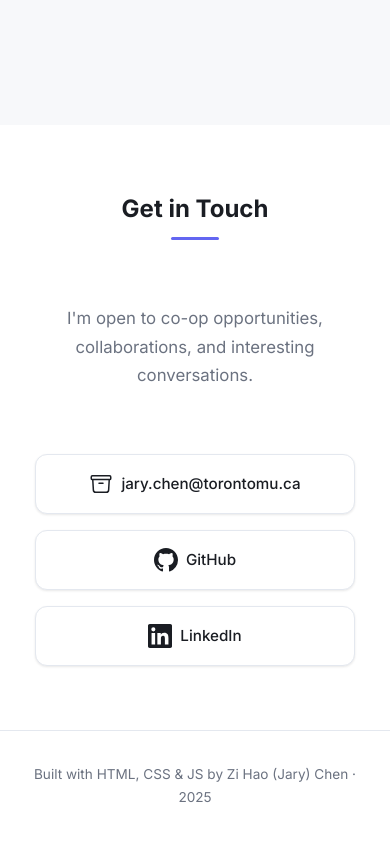
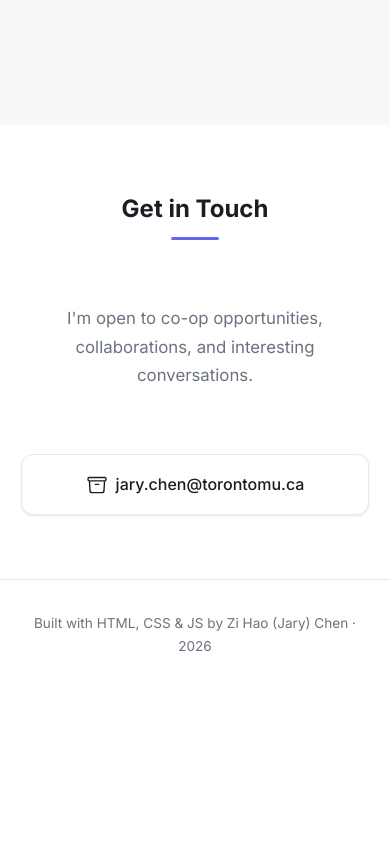
Before and after one commit to jary-c30/Experience-Portfolio, a website: page portfolio/index.html in a window 390 px wide. Shown: the part 5939-6780 px from the top of the page. After the commit the page ends 6629 px from the top, so only its background shows below. Drawn offline with Linux system fonts and the light colour scheme.

Commit message:
Add contact email link, dark mode toggle, and simplify backend

```diff
--- a/portfolio/index.html
+++ b/portfolio/index.html
@@ -70,7 +70,7 @@
       <!-- Social links with inline SVG icons (no image files needed) -->
       <div class="hero-links">
         <!-- TODO: Replace # with your actual GitHub profile URL -->
-        <a href="#" class="social-link" target="_blank" rel="noopener" id="github-link">
+        <a href="https://github.com/jary-c30" class="social-link" target="_blank" rel="noopener" id="github-link">
           <!-- SVG is scalable vector graphics — crisp at any size, no pixelation -->
           <svg viewBox="0 0 24 24" fill="currentColor" width="22" height="22">
             <path d="M12 0C5.37 0 0 5.37 0 12c0 5.31 3.435 9.795 8.205 11.385.6.105.825-.255.825-.57 0-.285-.015-1.23-.015-2.235-3.015.555-3.795-.735-4.035-1.41-.135-.345-.72-1.41-1.23-1.695-.42-.225-1.02-.78-.015-.795.945-.015 1.62.87 1.845 1.23 1.08 1.815 2.805 1.305 3.495.99.105-.78.42-1.305.765-1.605-2.67-.3-5.46-1.335-5.46-5.925 0-1.305.465-2.385 1.23-3.225-.12-.3-.54-1.53.12-3.18 0 0 1.005-.315 3.3 1.23.96-.27 1.98-.405 3-.405s2.04.135 3 .405c2.295-1.56 3.3-1.23 3.3-1.23.66 1.65.24 2.88.12 3.18.765.84 1.23 1.905 1.23 3.225 0 4.605-2.805 5.625-5.475 5.925.435.375.81 1.095.81 2.22 0 1.605-.015 2.895-.015 3.3 0 .315.225.69.825.57A12.02 12.02 0 0 0 24 12c0-6.63-5.37-12-12-12z"/>
@@ -78,7 +78,7 @@
           GitHub
         </a>
         <!-- TODO: Replace # with your actual LinkedIn profile URL -->
-        <a href="#" class="social-link" target="_blank" rel="noopener" id="linkedin-link">
+        <a href="https://www.linkedin.com/in/zi-hao-chen-7a8487322" class="social-link" target="_blank" rel="noopener" id="linkedin-link">
           <svg viewBox="0 0 24 24" fill="currentColor" width="22" height="22">
             <path d="M20.447 20.452h-3.554v-5.569c0-1.328-.027-3.037-1.852-3.037-1.853 0-2.136 1.445-2.136 2.939v5.667H9.351V9h3.414v1.561h.046c.477-.9 1.637-1.85 3.37-1.85 3.601 0 4.267 2.37 4.267 5.455v6.286zM5.337 7.433a2.062 2.062 0 0 1-2.063-2.065 2.064 2.064 0 1 1 2.063 2.065zm1.782 13.019H3.555V9h3.564v11.452zM22.225 0H1.771C.792 0 0 .774 0 1.729v20.542C0 23.227.792 24 1.771 24h20.451C23.2 24 24 23.227 24 22.271V1.729C24 .774 23.2 0 22.222 0h.003z"/>
           </svg>
@@ -304,30 +304,13 @@
       <h2 class="section-title">Get in Touch</h2>
       <p class="contact-sub">I'm open to co-op opportunities, collaborations, and interesting conversations.</p>
 
-      <!-- Contact cards — flex row on desktop, stack on mobile -->
-      <div class="contact-cards">
-        <!-- Email link — mailto: opens the default email app -->
-        <a href="mailto:jary.chen@torontomu.ca" class="contact-card">
-          <svg xmlns="http://www.w3.org/2000/svg" fill="none" viewBox="0 0 24 24" stroke-width="1.5" stroke="currentColor" width="24" height="24">
+      <!-- Clickable email link — mailto: opens the visitor's default email app -->
+      <div class="contact-email-wrap">
+        <a href="mailto:jary.chen@torontomu.ca" class="contact-email-link">
+          <svg xmlns="http://www.w3.org/2000/svg" fill="none" viewBox="0 0 24 24" stroke-width="1.5" stroke="currentColor" width="22" height="22">
             <path stroke-linecap="round" stroke-linejoin="round" d="m20.25 7.5-.625 10.632a2.25 2.25 0 0 1-2.247 2.118H6.622a2.25 2.25 0 0 1-2.247-2.118L3.75 7.5M10 11.25h4M3.375 7.5h17.25c.621 0 1.125-.504 1.125-1.125v-1.5c0-.621-.504-1.125-1.125-1.125H3.375c-.621 0-1.125.504-1.125 1.125v1.5c0 .621.504 1.125 1.125 1.125Z" />
           </svg>
           jary.chen@torontomu.ca
-        </a>
-
-        <!-- TODO: Replace # with your actual GitHub URL -->
-        <a href="#" class="contact-card" target="_blank" rel="noopener">
-          <svg viewBox="0 0 24 24" fill="currentColor" width="24" height="24">
-            <path d="M12 0C5.37 0 0 5.37 0 12c0 5.31 3.435 9.795 8.205 11.385.6.105.825-.255.825-.57 0-.285-.015-1.23-.015-2.235-3.015.555-3.795-.735-4.035-1.41-.135-.345-.72-1.41-1.23-1.695-.42-.225-1.02-.78-.015-.795.945-.015 1.62.87 1.845 1.23 1.08 1.815 2.805 1.305 3.495.99.105-.78.42-1.305.765-1.605-2.67-.3-5.46-1.335-5.46-5.925 0-1.305.465-2.385 1.23-3.225-.12-.3-.54-1.53.12-3.18 0 0 1.005-.315 3.3 1.23.96-.27 1.98-.405 3-.405s2.04.135 3 .405c2.295-1.56 3.3-1.23 3.3-1.23.66 1.65.24 2.88.12 3.18.765.84 1.23 1.905 1.23 3.225 0 4.605-2.805 5.625-5.475 5.925.435.375.81 1.095.81 2.22 0 1.605-.015 2.895-.015 3.3 0 .315.225.69.825.57A12.02 12.02 0 0 0 24 12c0-6.63-5.37-12-12-12z"/>
-          </svg>
-          GitHub
-        </a>
-
-        <!-- TODO: Replace # with your actual LinkedIn URL -->
-        <a href="#" class="contact-card" target="_blank" rel="noopener">
-          <svg viewBox="0 0 24 24" fill="currentColor" width="24" height="24">
-            <path d="M20.447 20.452h-3.554v-5.569c0-1.328-.027-3.037-1.852-3.037-1.853 0-2.136 1.445-2.136 2.939v5.667H9.351V9h3.414v1.561h.046c.477-.9 1.637-1.85 3.37-1.85 3.601 0 4.267 2.37 4.267 5.455v6.286zM5.337 7.433a2.062 2.062 0 0 1-2.063-2.065 2.064 2.064 0 1 1 2.063 2.065zm1.782 13.019H3.555V9h3.564v11.452zM22.225 0H1.771C.792 0 0 .774 0 1.729v20.542C0 23.227.792 24 1.771 24h20.451C23.2 24 24 23.227 24 22.271V1.729C24 .774 23.2 0 22.222 0h.003z"/>
-          </svg>
-          LinkedIn
         </a>
       </div>
     </div>
@@ -335,7 +318,7 @@
 
   <!-- ===================== FOOTER ===================== -->
   <footer class="footer">
-    <p>Built with HTML, CSS &amp; JS by Zi Hao (Jary) Chen · 2025</p>
+    <p>Built with HTML, CSS &amp; JS by Zi Hao (Jary) Chen · 2026</p>
   </footer>
 
   <!-- Link to our JavaScript file — placed at bottom so HTML loads before JS runs -->
--- /dev/null
+++ b/portfolio/script.js
@@ -0,0 +1,42 @@
+// ============================================================
+// script.js — Frontend JavaScript
+//
+// WHAT IS THIS FILE?
+//   Runs in the browser. Handles the dark/light mode toggle.
+//
+// HOW JAVASCRIPT WORKS IN THE BROWSER:
+//   The browser loads index.html, then runs this file.
+//   We use the "document" object to read and change the HTML page.
+// ============================================================
+
+
+// ============================================================
+// DARK MODE TOGGLE
+// ============================================================
+
+// document.getElementById() finds an HTML element by its id attribute.
+const themeToggle = document.getElementById('themeToggle');
+const themeIcon   = themeToggle.querySelector('.theme-icon');
+// .querySelector() searches inside an element for a CSS selector match
+
+// On page load, check if the user previously chose dark mode and apply it.
+// localStorage is a browser key-value store that persists between sessions.
+if (localStorage.getItem('theme') === 'dark') {
+  document.documentElement.classList.add('dark');
+  // document.documentElement is the <html> element
+  // .classList.add() adds a CSS class — our CSS has html.dark rules
+  themeIcon.textContent = '☀️';
+}
+
+// addEventListener attaches a function to run when an event (click) happens.
+themeToggle.addEventListener('click', () => {
+  // .classList.toggle() adds the class if absent, removes it if present
+  const isDark = document.documentElement.classList.toggle('dark');
+
+  // Update the icon and save the preference
+  themeIcon.textContent = isDark ? '☀️' : '🌙';
+  // The ? : is a ternary operator — shorthand for if/else
+  // isDark ? '☀️' : '🌙'  means: if isDark is true use ☀️, else use 🌙
+
+  localStorage.setItem('theme', isDark ? 'dark' : 'light');
+});
--- a/portfolio/style.css
+++ b/portfolio/style.css
@@ -600,31 +600,30 @@ img {
   font-size: 1.05rem;
 }
 
-/* Three side-by-side contact cards */
-.contact-cards {
+/* Centers the email link */
+.contact-email-wrap {
   display: flex;
-  gap: var(--space-md);
   justify-content: center;
-  flex-wrap: wrap;
 }
 
-.contact-card {
-  display: flex;
+/* Styled email link — looks like a card button */
+.contact-email-link {
+  display: inline-flex;
   align-items: center;
   gap: var(--space-sm);
-  padding: var(--space-md) var(--space-lg);
+  padding: var(--space-md) var(--space-xl);
   background: var(--surface);
   border: 1px solid var(--border);
   border-radius: var(--radius-md);
+  font-size: 1rem;
   font-weight: 500;
-  font-size: 0.95rem;
   color: var(--text);
   box-shadow: var(--shadow-sm);
   transition: transform var(--transition), box-shadow var(--transition), color var(--transition), border-color var(--transition);
 }
 
-.contact-card:hover {
-  transform: translateY(-4px);
+.contact-email-link:hover {
+  transform: translateY(-3px);
   box-shadow: var(--shadow-md);
   color: var(--accent);
   border-color: var(--accent);
@@ -820,16 +819,9 @@ html.dark .hero {
     gap: var(--space-xs);
   }
 
-  /* Stack contact cards */
-  .contact-cards {
-    flex-direction: column;
-    align-items: center;
-  }
-
-  .contact-card {
-    width: 100%;
-    max-width: 320px;
-    justify-content: center;
+  /* Contact form full width on mobile */
+  .contact-form {
+    padding: var(--space-lg);
   }
 }
 
```
Also changed, not shown: server.js (+13 -88 lines).
